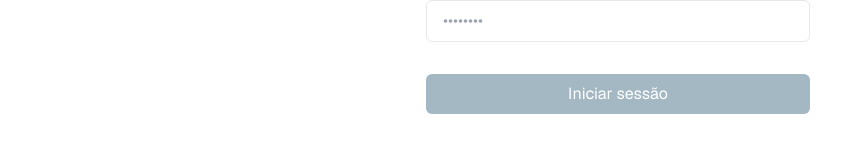
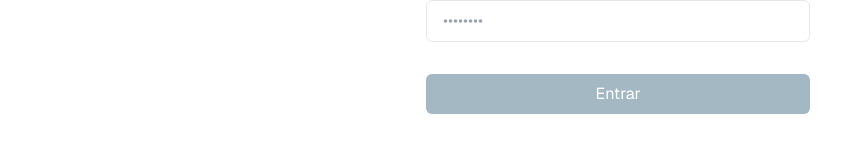
Before and after one commit to kamajus/biva-website, a Next.js app: page /login in a window 1280 px wide. Shown: the part 402-554 px from the top of the page, without its empty margins (22-863 px from the left). Built offline with nearby package versions, Linux system fonts and the light colour scheme.

Commit message:
fix: useSearchParams() should be wrapped in a suspense boundary at page "/sucess"

```diff
--- a/app/login/page.tsx
+++ b/app/login/page.tsx
@@ -82,9 +82,7 @@ export default function Login() {
             <p className="text-alert text-sm">{errors.password.message}</p>
           )}
 
-          <SubmitButton pendingText="Iniciando sessão...">
-            Iniciar sessão
-          </SubmitButton>
+          <SubmitButton pendingText="Iniciando sessão...">Entrar</SubmitButton>
         </form>
       </div>
     </main>
--- a/app/sucess/page.tsx
+++ b/app/sucess/page.tsx
@@ -1,10 +1,12 @@
 'use client'
 
+import { Suspense } from 'react'
 import { useSearchParams } from 'next/navigation'
 
 import BackLink from '@/components/BackLink'
+import Loading from '@/components/Loading'
 
-export default function SuccessPage() {
+function Success() {
   const params = useSearchParams()
   const message = params.get('message') || 'Operação concluída com sucesso!'
 
@@ -24,3 +26,11 @@ export default function SuccessPage() {
     </main>
   )
 }
+
+export function SuccessPage() {
+  return (
+    <Suspense fallback={<Loading />}>
+      <Success />
+    </Suspense>
+  )
+}
```
